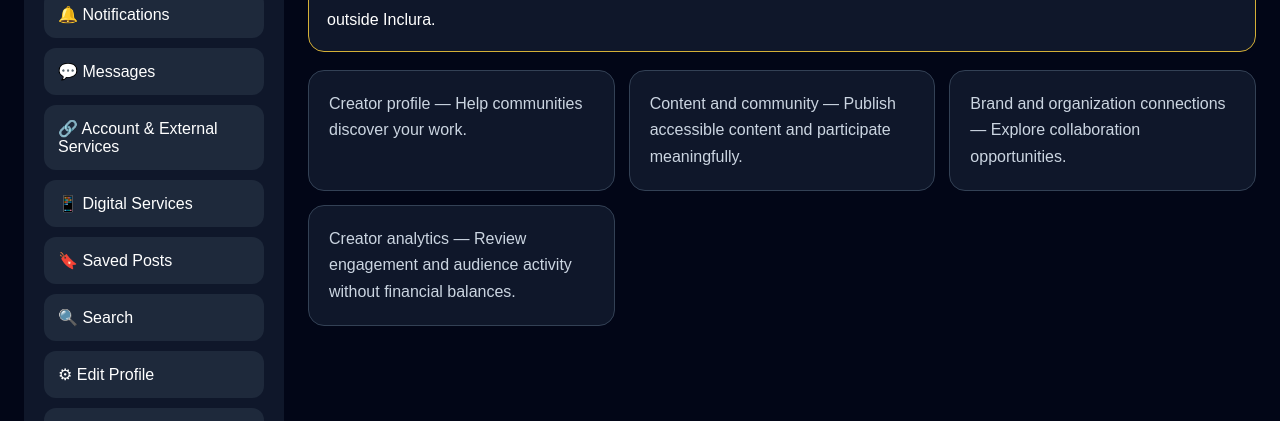
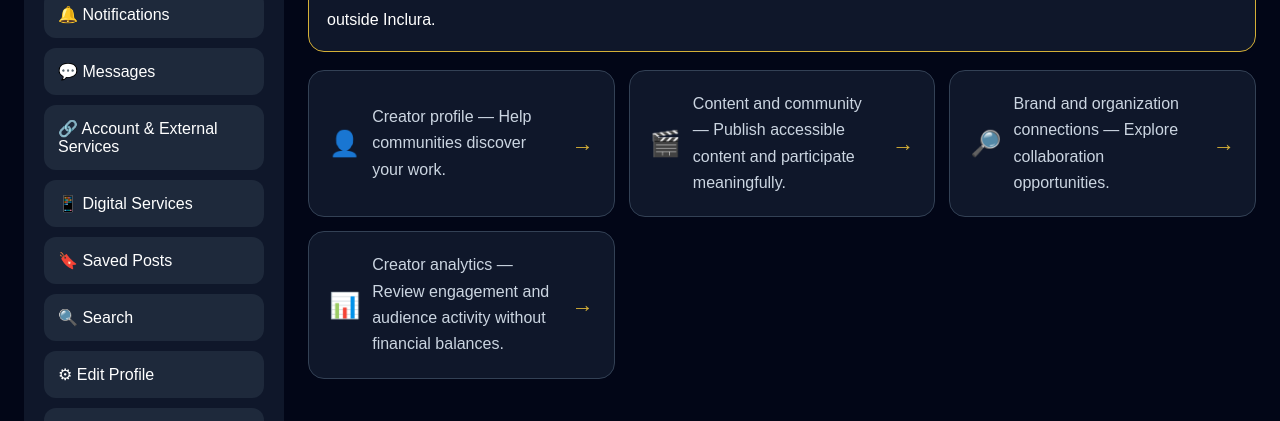
Before and after one commit to inclurah-png/inclura-web, a React (Vite) app: page /creator-monetization in a window 1280 px wide. Shown: the part 235-656 px from the top of the page. Built offline with nearby package versions, Linux system fonts and the light colour scheme; no server answers; the database is empty; sample sign-in values are in the browser's storage.

Commit message:
Make creator opportunity cards navigable

```diff
--- a/src/pages/CreatorMonetization.jsx
+++ b/src/pages/CreatorMonetization.jsx
@@ -1,13 +1,15 @@
 import { useTranslation } from "react-i18next";
+import { useNavigate } from "react-router-dom";
 import DashboardLayout from "../components/DashboardLayout";
 
 function CreatorMonetization() {
   const { t } = useTranslation();
+  const navigate = useNavigate();
   const opportunities = [
-    t("creatorProfile"),
-    t("creatorContent"),
-    t("creatorBrands"),
-    t("creatorAnalyticsCard"),
+    { label: t("creatorProfile"), icon: "👤", destination: "/edit-profile" },
+    { label: t("creatorContent"), icon: "🎬", destination: "/reels-system" },
+    { label: t("creatorBrands"), icon: "🔎", destination: "/search" },
+    { label: t("creatorAnalyticsCard"), icon: "📊", destination: "/creator-analytics" },
   ];
 
   return (
@@ -20,10 +22,18 @@ function CreatorMonetization() {
           <p style={{ marginBottom: 0 }}>{t("creatorImportantBoundaryText")}</p>
         </section>
         <section style={grid} aria-label={t("creatorToolsLabel")}>
-          {opportunities.map((item, index) => (
-            <article key={index} style={card}>
-              <p style={muted}>{item}</p>
-            </article>
+          {opportunities.map((item) => (
+            <button
+              key={item.destination}
+              type="button"
+              onClick={() => navigate(item.destination)}
+              aria-label={item.label}
+              style={cardButton}
+            >
+              <span aria-hidden="true" style={iconStyle}>{item.icon}</span>
+              <span style={muted}>{item.label}</span>
+              <span aria-hidden="true" style={openStyle}>→</span>
+            </button>
           ))}
         </section>
       </main>
@@ -35,7 +45,9 @@ const page = { color: "white", maxWidth: "1100px", margin: "0 auto" };
 const intro = { color: "#cbd5e1", lineHeight: 1.7 };
 const notice = { background: "#0f172a", border: "1px solid #d4af37", borderRadius: "16px", padding: "18px", margin: "18px 0", lineHeight: 1.7 };
 const grid = { display: "grid", gridTemplateColumns: "repeat(auto-fit, minmax(min(100%, 230px), 1fr))", gap: "14px" };
-const card = { background: "#0f172a", border: "1px solid #334155", borderRadius: "16px", padding: "20px" };
+const cardButton = { background: "#0f172a", border: "1px solid #334155", borderRadius: "16px", padding: "20px", color: "white", display: "flex", alignItems: "center", gap: "12px", textAlign: "left", width: "100%", minHeight: "100px", cursor: "pointer", font: "inherit" };
+const iconStyle = { fontSize: "25px" };
+const openStyle = { marginLeft: "auto", color: "#d4af37", fontSize: "22px" };
 const muted = { color: "#cbd5e1", lineHeight: 1.65 };
 
 export default CreatorMonetization;
```
